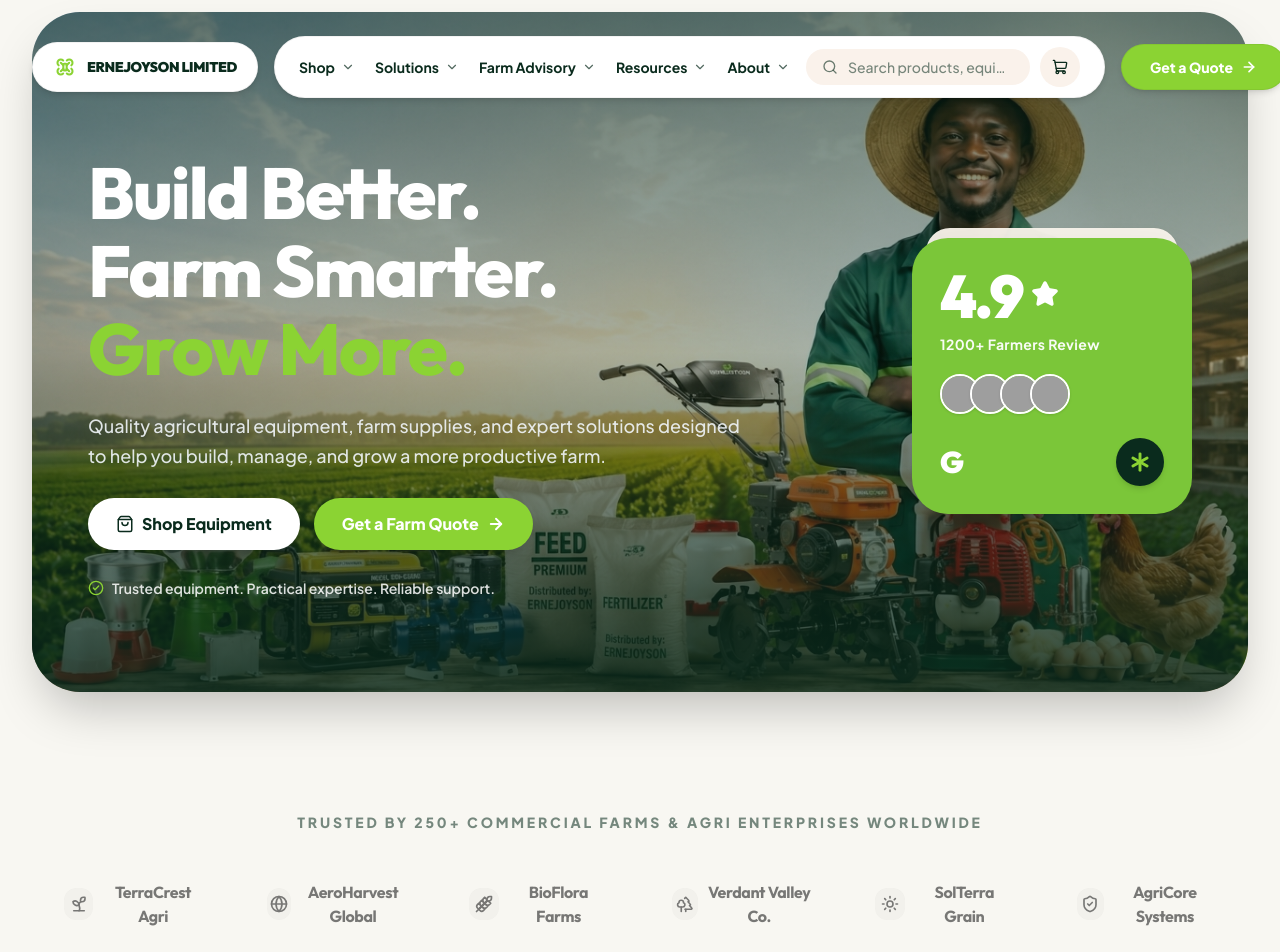
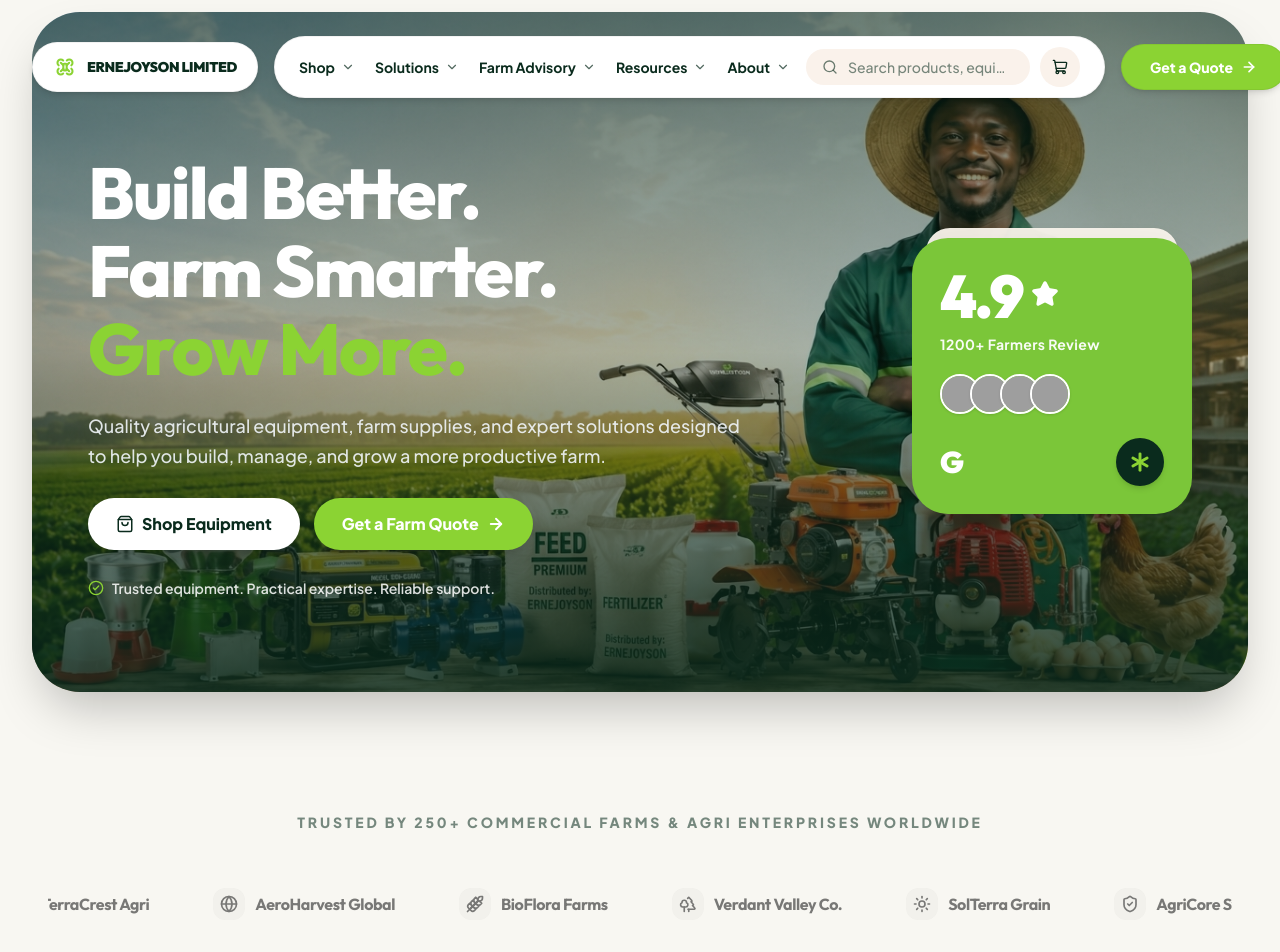
Before and after one commit to eugene-sew/ernejoyson-frontend-, a React (Vite) app: page / in a window 1280 px wide. Shown: the top 952 px of the page. Built offline with nearby package versions, Linux system fonts and the light colour scheme; grey boxes are pictures that could not be loaded.

Commit message:
feat: update SEO meta tags, scrollable partners row, and dynamic CTA scroll state

```diff
--- a/index.html
+++ b/index.html
@@ -4,10 +4,45 @@
     <meta charset="UTF-8" />
     <link rel="icon" type="image/svg+xml" href="/favicon.svg" />
     <meta name="viewport" content="width=device-width, initial-scale=1.0" />
-    <title>ERNEJOYSON LIMITED - Part of Future Agriculture | Autonomous Agricultural Drones</title>
-    <link rel="preconnect" href="https://fonts.googleapis.com">
-    <link rel="preconnect" href="https://fonts.gstatic.com" crossorigin>
-    <link href="https://fonts.googleapis.com/css2?family=Outfit:wght@300;400;500;600;700;800;900&family=Plus+Jakarta+Sans:wght@400;500;600;700;800&display=swap" rel="stylesheet">
+
+    <!-- Primary SEO -->
+    <title>Ernejoyson | Agricultural & Farm Infrastructure Solutions in Ghana</title>
+    <meta
+      name="description"
+      content="Build better, more productive farms with Ernejoyson. We provide agricultural equipment, poultry solutions, veterinary products, farm setup, installation and expert support across Ghana."
+    />
+    <meta
+      name="keywords"
+      content="agricultural equipment Ghana, poultry equipment Ghana, farm equipment Ghana, veterinary products Ghana, poultry farming equipment, agricultural implements Ghana, farm setup Ghana, poultry farm setup Ghana, farm infrastructure Ghana, agricultural machinery Ghana, veterinary drugs Ghana, poultry feeders Ghana, poultry drinkers Ghana, farm consultancy Ghana, agricultural solutions Ghana"
+    />
+    <meta name="author" content="ERNEJOYSON LIMITED" />
+    <meta name="robots" content="index, follow" />
+
+    <!-- Open Graph / Facebook -->
+    <meta property="og:type" content="website" />
+    <meta property="og:title" content="Build Better Farms. Grow Better. | Ernejoyson" />
+    <meta
+      property="og:description"
+      content="From agricultural equipment and animal health products to complete farm setup and technical support, Ernejoyson helps farmers build more productive operations."
+    />
+    <meta property="og:image:alt" content="Ernejoyson agricultural equipment and farm solutions in Ghana" />
+    <meta property="og:site_name" content="Ernejoyson" />
+
+    <!-- Twitter / X -->
+    <meta name="twitter:card" content="summary_large_image" />
+    <meta name="twitter:title" content="Agricultural Solutions Built for Better Farming | Ernejoyson" />
+    <meta
+      name="twitter:description"
+      content="Equipment, animal health, farm infrastructure and expert support for farmers across Ghana."
+    />
+
+    <!-- Google Fonts -->
+    <link rel="preconnect" href="https://fonts.googleapis.com" />
+    <link rel="preconnect" href="https://fonts.gstatic.com" crossorigin />
+    <link
+      href="https://fonts.googleapis.com/css2?family=Outfit:wght@300;400;500;600;700;800;900&family=Plus+Jakarta+Sans:wght@400;500;600;700;800&display=swap"
+      rel="stylesheet"
+    />
   </head>
   <body class="bg-[#F8F7F2] text-[#0A2B1D] antialiased selection:bg-[#8BD333] selection:text-[#0A2B1D]">
     <div id="root"></div>
--- a/src/components/common/Header.tsx
+++ b/src/components/common/Header.tsx
@@ -20,6 +20,7 @@
   const [mobileMenuOpen, setMobileMenuOpen] = useState(false)
   const [activeDropdown, setActiveDropdown] = useState<string | null>(null)
   const [isScrolled, setIsScrolled] = useState(false)
+  const [isPastHeroPartners, setIsPastHeroPartners] = useState(false)
   const [cartCount] = useState(0) // Default cart count is 0
   const [isLoggedIn] = useState(false) // Account pill only visible when logged in
 
@@ -48,9 +49,21 @@
       } else {
         setIsScrolled(false)
       }
+
+      // Check if scrolled past Hero + Partners section
+      const capabilitiesEl = document.getElementById('capabilities')
+      if (capabilitiesEl) {
+        const rect = capabilitiesEl.getBoundingClientRect()
+        setIsPastHeroPartners(rect.top <= 140)
+      } else {
+        const threshold = window.innerHeight * 0.85 + 160
+        setIsPastHeroPartners(window.scrollY > threshold)
+      }
     }
 
     window.addEventListener('scroll', handleScroll, { passive: true })
+    handleScroll()
+
     return () => {
       window.removeEventListener('scroll', handleScroll)
       if (dropdownTimeoutRef.current) {
@@ -401,10 +414,14 @@
         {/* 3. Right Pill: Primary High-Value CTA Button "Get a Quote" */}
         <a
           href="#contact"
-          className="hidden lg:inline-flex items-center justify-center gap-2 rounded-full bg-[#8BD333] px-7 py-3 shadow-md border border-black/5 text-sm font-extrabold text-white transition-all hover:bg-[#9BE139] hover:scale-[1.02] active:scale-95 shrink-0"
+          className={`hidden lg:inline-flex items-center justify-center gap-2 rounded-full px-7 py-3 shadow-md border border-black/5 text-sm font-extrabold transition-all duration-300 hover:scale-[1.02] active:scale-95 shrink-0 ${
+            isPastHeroPartners
+              ? 'bg-[#0A2B1D] text-white hover:bg-[#154631] shadow-lg ring-1 ring-white/10'
+              : 'bg-[#8BD333] text-white hover:bg-[#9BE139]'
+          }`}
         >
           <span>Get a Quote</span>
-          <ArrowRight className="h-4 w-4 stroke-[2.5]" />
+          <ArrowRight className={`h-4 w-4 stroke-[2.5] transition-colors ${isPastHeroPartners ? 'text-[#8BD333]' : 'text-white'}`} />
         </a>
 
         {/* Mobile / Tablet Controls */}
@@ -504,7 +521,9 @@
               <a
                 href="#contact"
                 onClick={() => setMobileMenuOpen(false)}
-                className="flex h-12 w-full items-center justify-center gap-2 rounded-full bg-[#8BD333] text-sm font-bold text-white shadow-md"
+                className={`flex h-12 w-full items-center justify-center gap-2 rounded-full text-sm font-bold shadow-md transition-all duration-300 ${
+                  isPastHeroPartners ? 'bg-[#0A2B1D] text-white' : 'bg-[#8BD333] text-white'
+                }`}
               >
                 <span>Get a Quote</span>
                 <ArrowRight className="h-4 w-4" />
--- a/src/components/sections/PartnersSection.tsx
+++ b/src/components/sections/PartnersSection.tsx
@@ -35,27 +35,27 @@
   ]
 
   return (
-    <section className="px-4 sm:px-8 lg:px-12 py-10 sm:py-14 max-w-[1380px] mx-auto w-full">
+    <section id="partners" className="px-4 sm:px-8 lg:px-12 py-10 sm:py-14 max-w-[1380px] mx-auto w-full">
       <div className="flex flex-col items-center text-center space-y-6 sm:space-y-8">
         {/* Subtitle / Trust Label */}
         <p className="text-xs sm:text-sm font-extrabold uppercase tracking-[0.2em] text-[#0A2B1D]/55">
           Trusted by 250+ Commercial Farms & Agri Enterprises Worldwide
         </p>
 
-        {/* Black & White / Monochromatic Partner Logos Grid */}
-        <div className="w-full grid grid-cols-2 sm:grid-cols-3 lg:grid-cols-6 gap-6 sm:gap-8 items-center justify-center">
+        {/* Scrollable Single Row on Mobile & Tablet, Centered on Desktop */}
+        <div className="w-full flex items-center justify-start lg:justify-center gap-6 sm:gap-8 overflow-x-auto [scrollbar-width:none] [&::-webkit-scrollbar]:hidden scroll-smooth py-2 px-2 sm:px-0">
           {partners.map((partner) => {
             const Icon = partner.icon
             return (
               <div
                 key={partner.name}
-                className="group flex flex-col items-center justify-center gap-2 p-3.5 sm:p-4 rounded-2xl transition-all duration-300 hover:bg-black/[0.02]"
+                className="group flex flex-col items-center justify-center gap-2 p-3.5 sm:p-4 rounded-2xl transition-all duration-300 hover:bg-black/[0.02] shrink-0"
               >
                 <div className="flex items-center gap-2.5 grayscale opacity-60 transition-all duration-300 group-hover:grayscale-0 group-hover:opacity-100 group-hover:scale-105">
                   <div className="flex h-8 w-8 items-center justify-center rounded-xl bg-[#0A2B1D]/5 text-[#0A2B1D]">
                     <Icon className="h-4.5 w-4.5 stroke-[2.2]" />
                   </div>
-                  <span className="font-display text-sm sm:text-base font-bold tracking-tight text-[#0A2B1D]">
+                  <span className="font-display text-sm sm:text-base font-bold tracking-tight text-[#0A2B1D] whitespace-nowrap">
                     {partner.name}
                   </span>
                 </div>
```
